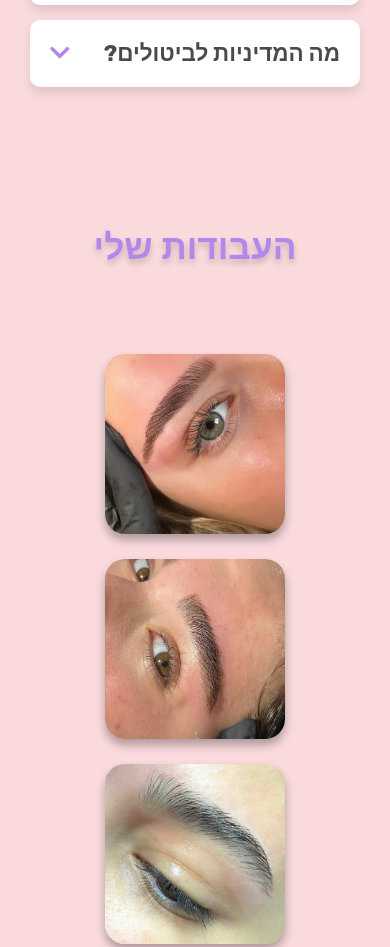
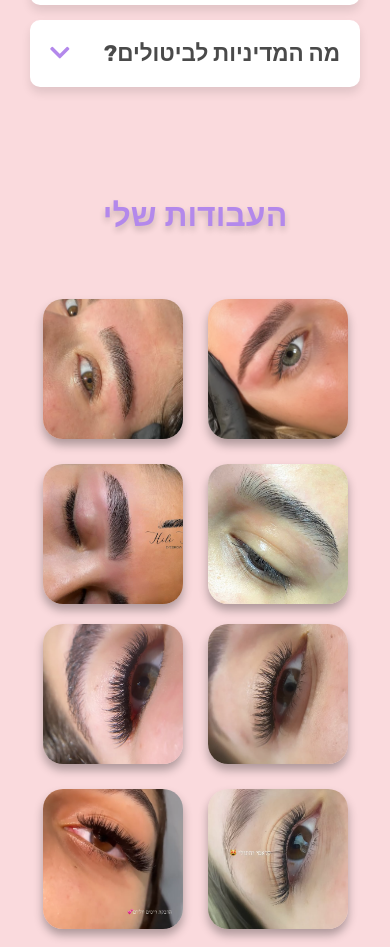
Before and after one commit to Fumez-DEV/hili-harush-website, a plain HTML site: page index.html in a window 390 px wide. Shown: the part 2442-3389 px from the top of the page. Drawn offline with Linux system fonts and the light colour scheme.

Commit message:
Updated Portfolio Section Mobile Styling CSS

```diff
--- a/styles.css
+++ b/styles.css
@@ -628,15 +628,28 @@ header {
     }
 }
 
-/* Responsive Design */
+/* Mobile Optimized Styles */
 @media (max-width: 768px) {
-    .portfolio-item {
-        width: 180px;
-        height: 180px;
+    #portfolio {
+        padding: 30px 10px; /* Compact padding for mobile */
     }
 
     #portfolio h2 {
-        font-size: 2.2rem;
+        font-size: 2rem; /* Adjusted font size */
+    }
+
+    .portfolio-container {
+        gap: 20px; /* Reduced gap between rows */
+    }
+
+    .portfolio-item {
+        width: 140px; /* Smaller items for mobile */
+        height: 140px;
+    }
+
+    .portfolio-item::before {
+        font-size: 0.9rem; /* Smaller font for labels */
+        padding: 6px; /* Reduced padding */
     }
 }
 
```
